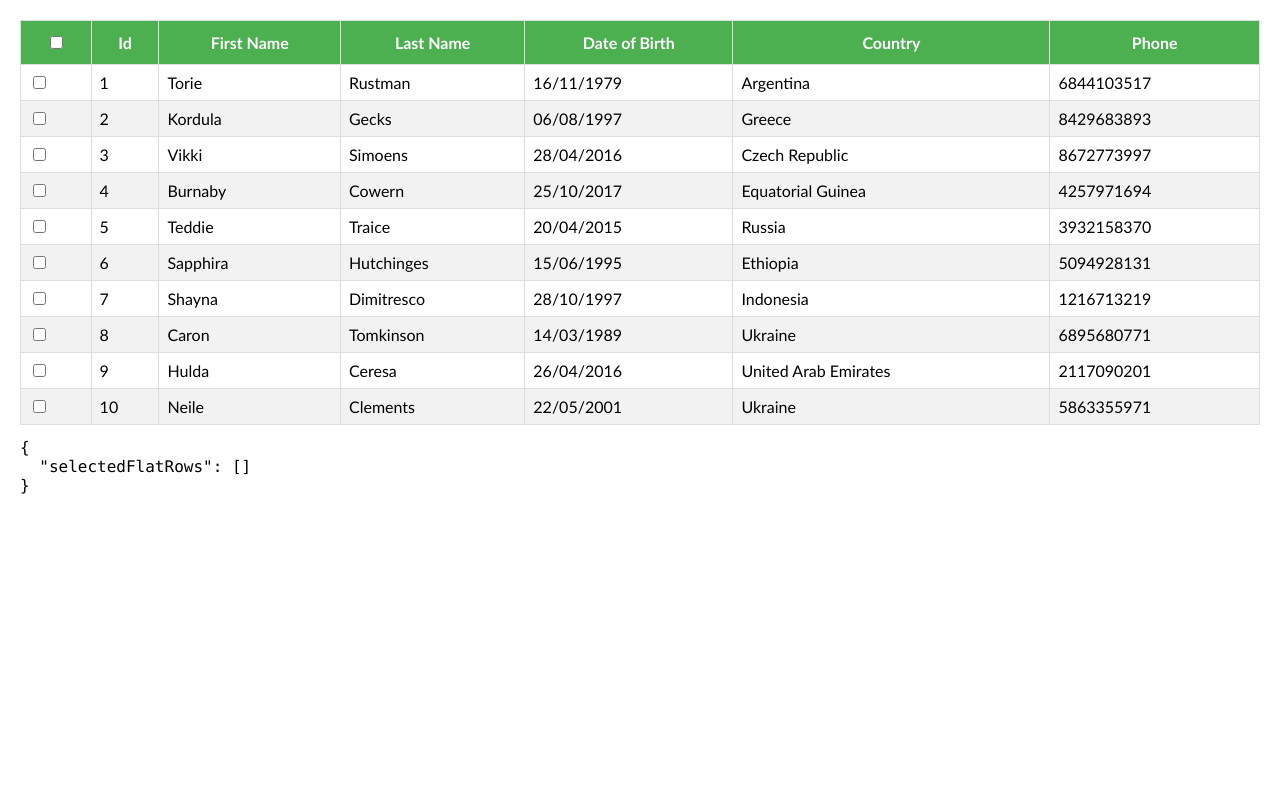
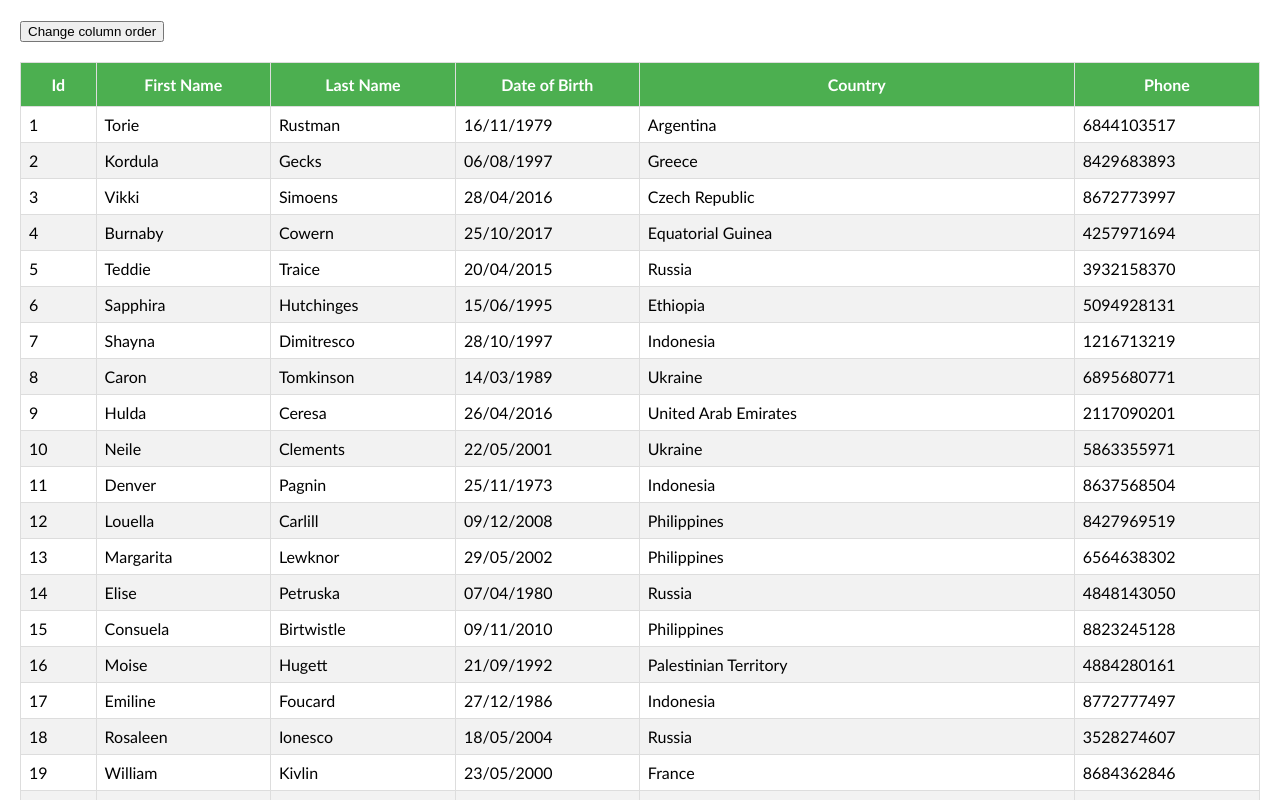
Before and after one commit to amontalvof/react-table-demo, a React (Create React App) app: page / in a window 1280 px wide. Shown: the top 800 px of the page. Built offline with nearby package versions, Linux system fonts and the light colour scheme.

Commit message:
feat: Column Ordering

```diff
--- a/src/App.js
+++ b/src/App.js
@@ -4,12 +4,13 @@
 // import SortingTable from './components/SortingTable';
 // import FilteringTable from './components/FilteringTable';
 // import PaginationTable from './components/PaginationTable';
-import RowSelection from './components/RowSelection';
+// import RowSelection from './components/RowSelection';
+import ColumnOrder from './components/ColumnOrder';
 
 function App() {
     return (
         <div className="App">
-            <RowSelection />
+            <ColumnOrder />
         </div>
     );
 }
--- /dev/null
+++ b/src/components/ColumnOrder.js
@@ -0,0 +1,87 @@
+import React, { useMemo } from 'react';
+import { useTable, useColumnOrder } from 'react-table';
+import MOCK_DATA from './MOCK_DATA.json';
+import { COLUMNS } from './columns';
+import './table.css';
+
+const ColumnOrder = () => {
+    const columns = useMemo(() => COLUMNS, []);
+    const data = useMemo(() => MOCK_DATA, []);
+
+    const {
+        getTableProps,
+        getTableBodyProps,
+        headerGroups,
+        footerGroups,
+        rows,
+        prepareRow,
+        setColumnOrder,
+    } = useTable(
+        {
+            columns,
+            data,
+        },
+        useColumnOrder
+    );
+
+    const changeOrder = () => {
+        setColumnOrder([
+            'id',
+            'first_name',
+            'last_name',
+            'phone',
+            'country',
+            'date_of_birth',
+        ]);
+    };
+
+    return (
+        <>
+            <button onClick={changeOrder}>Change column order</button>
+            <br />
+            <br />
+            <table {...getTableProps()}>
+                <thead>
+                    {headerGroups.map((headerGroup) => (
+                        <tr {...headerGroup.getHeaderGroupProps()}>
+                            {headerGroup.headers.map((column) => (
+                                <th {...column.getHeaderProps()}>
+                                    {column.render('Header')}
+                                </th>
+                            ))}
+                        </tr>
+                    ))}
+                </thead>
+                <tbody {...getTableBodyProps()}>
+                    {rows.map((row) => {
+                        prepareRow(row);
+                        return (
+                            <tr {...row.getRowProps()}>
+                                {row.cells.map((cell) => {
+                                    return (
+                                        <td {...cell.getCellProps()}>
+                                            {cell.render('Cell')}
+                                        </td>
+                                    );
+                                })}
+                            </tr>
+                        );
+                    })}
+                </tbody>
+                <tfoot>
+                    {footerGroups.map((footerGroup) => (
+                        <tr {...footerGroup.getFooterGroupProps()}>
+                            {footerGroup.headers.map((column) => (
+                                <td {...column.getFooterProps()}>
+                                    {column.render('Footer')}
+                                </td>
+                            ))}
+                        </tr>
+                    ))}
+                </tfoot>
+            </table>
+        </>
+    );
+};
+
+export default ColumnOrder;
```
